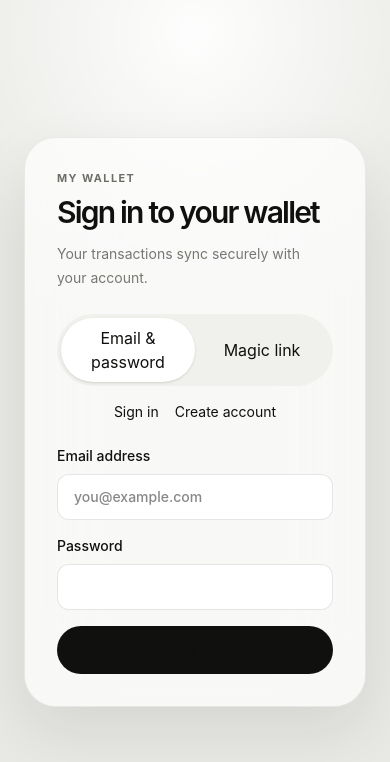
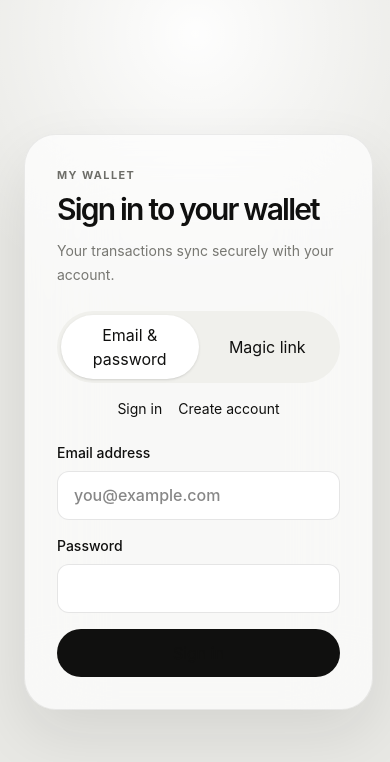
Before and after one commit to phelippe-ait/personalfin, a React (Vite) app: page / in a window 390 px wide. Shown: the top 762 px of the page. Built offline with nearby package versions, Linux system fonts and the light colour scheme; no server answers; the HTML template or start-up script is replaced by a standard one.

Commit message:
Prevent iPhone Safari input zoom

```diff
--- a/src/index.css
+++ b/src/index.css
@@ -995,6 +995,17 @@ button {
   }
 }
 
+/* iOS Safari zooms the page when a focused form control uses text below 16px. */
+@media (max-width: 767px) {
+  input:not([type="checkbox"]):not([type="radio"]):not([type="hidden"]) {
+    font-size: 16px;
+  }
+
+  .amount-field input:not([type="checkbox"]) {
+    font-size: clamp(3.3rem, 16vw, 4.6rem);
+  }
+}
+
 .category-section > p {
   margin: 0 0 10px 4px;
   color: #666661;
```
